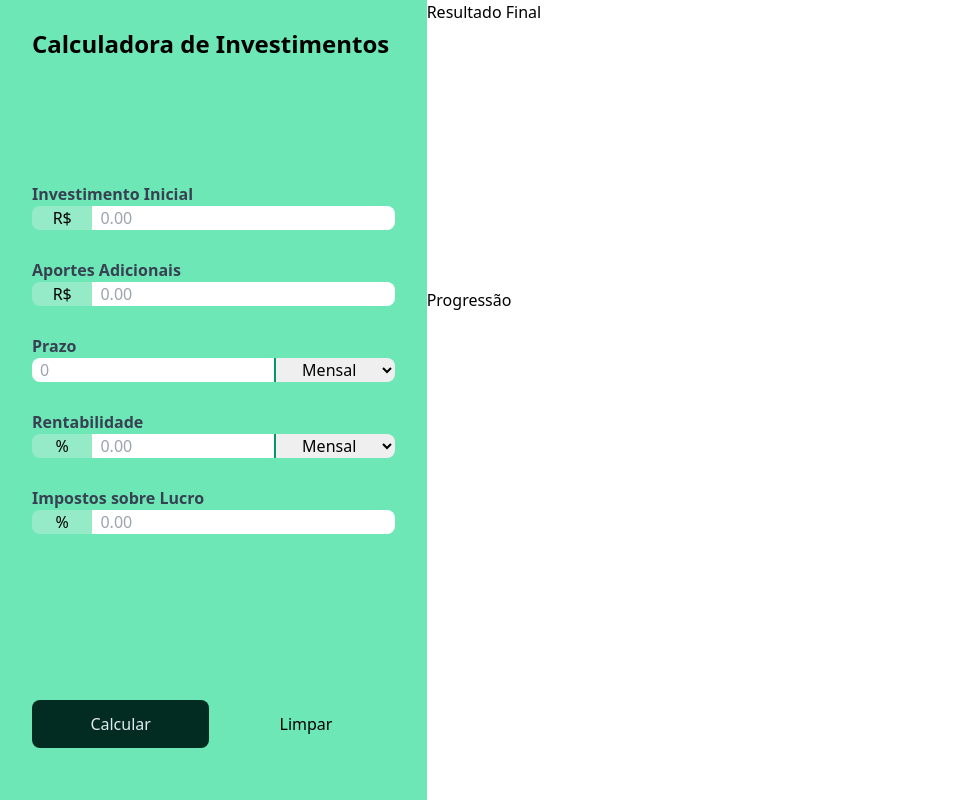
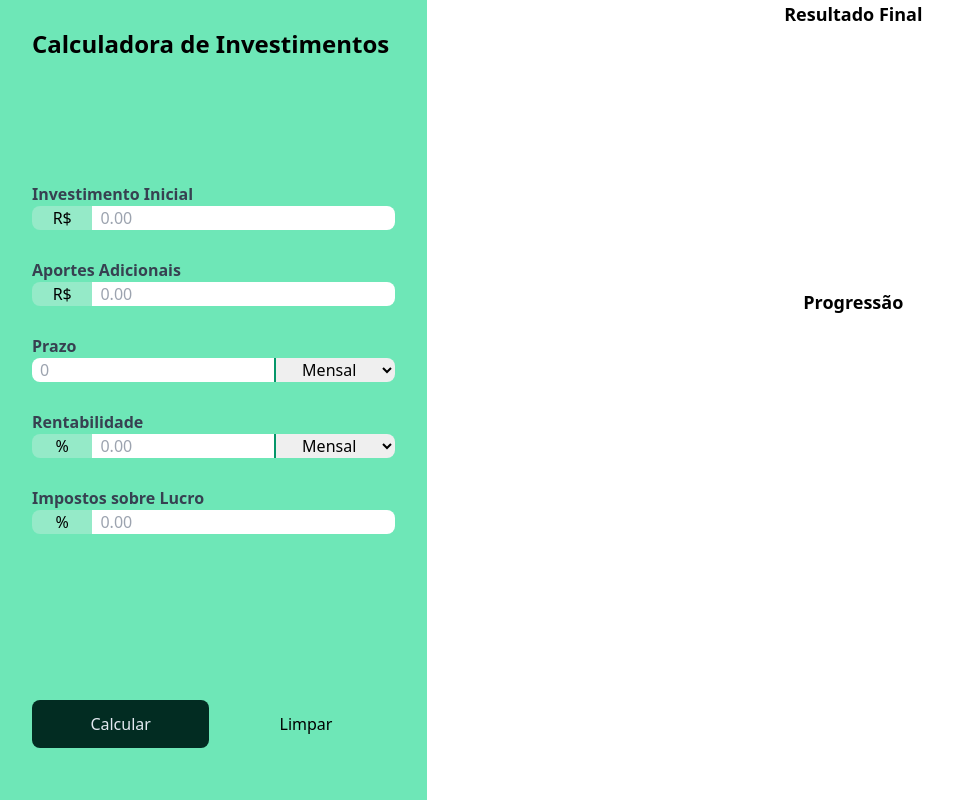
Before and after one commit to lucashensil/calculadora-investimento, a website built with Vite: page index.html in a window 1280 px wide. Shown: the whole page, without its empty margins (0-953 px from the left). Built offline with nearby package versions, Linux system fonts and the light colour scheme.

Commit message:
Add styling for charts

```diff
--- a/index.html
+++ b/index.html
@@ -140,14 +140,14 @@
         <button id="clear-form" class="w-1/2 rounded-lg hover:bg-emerald-500">Limpar</button>
       </div>
     </aside>
-    <main class="h-full">
-      <section id="charts-container">
-        <div class="h-[36dvh]">
-          <p>Resultado Final</p>
+    <main class="row-span-2 col-span-2">
+      <section id="charts-container h-full">
+        <div class="h-[36dvh] flex flex-col items-center pb-10">
+          <p class="font-bold text-lg">Resultado Final</p>
           <canvas id="final-money-distribution"></canvas>
         </div>
-        <div class="h-[56dvh]">
-          <p>Progressão</p>
+        <div class="h-[56dvh] flex flex-col items-center">
+          <p class="font-bold text-lg">Progressão</p>
           <canvas id="progression">
 
           </canvas>
```
